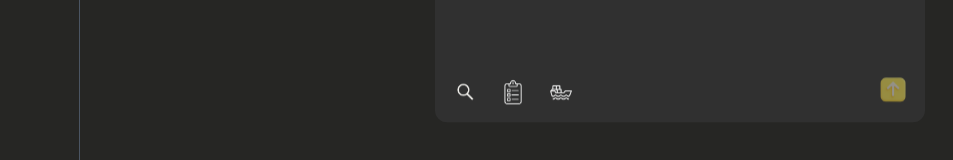
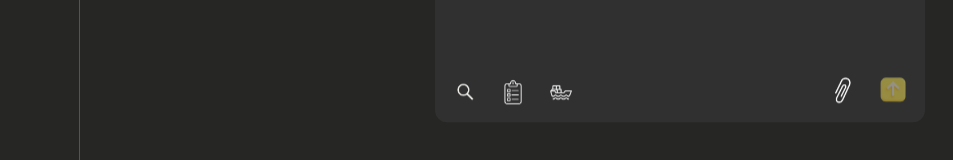
Before and after one commit to auricIecu/ori.v4, a React (Vite) app in the folder Chatbot/frontend/chatbotui/: page / in a window 1280 px wide. Shown: the part 444-604 px from the top of the page, without its empty margins (0-953 px from the left). Built offline with nearby package versions, Linux system fonts and the light colour scheme.

Commit message:
Funcional, con botones utiles

```diff
--- a/Chatbot/frontend/chatbotui/src/App.jsx
+++ b/Chatbot/frontend/chatbotui/src/App.jsx
@@ -9,6 +9,7 @@ import iconoEnviar from './assets/Signo enviar.png';
 import iconoBuscar from './assets/Signo buscar.png';
 import iconoInventario from './assets/Signo inventario.png';
 import iconoImportaciones from './assets/Signo importaciones.png';
+import iconoAdjuntar from './assets/Signo adjuntar.png';
 import ConversationHistory from './ConversationHistory';
 import HistoryPanel from './HistoryPanel';
 
@@ -341,14 +342,23 @@ const App = () => {
                       <img src={iconoImportaciones} alt="Imports" style={{width: '36px', height: '36px', aspectRatio: '1/1', objectFit: 'contain'}} />
                     </button>
                   </div>
+                  <div className="absolute right-3 bottom-3 flex items-center space-x-3">
+                    <button
+                      type="button"
+                      className="bg-transparent border-0 outline-none flex items-center justify-center p-0 hover:opacity-80 transition-opacity"
+                      style={{boxShadow: 'none'}}
+                    >
+                      <img src={iconoAdjuntar} alt="Attach" style={{width: '36px', height: '36px', aspectRatio: '1/1', objectFit: 'contain'}} />
+                    </button>
                     <button
                       type="submit"
-                    className="bg-transparent border-0 outline-none absolute right-3 bottom-3 flex items-center justify-center p-0 disabled:opacity-50 hover:opacity-80 transition-opacity"
+                      className="bg-transparent border-0 outline-none flex items-center justify-center p-0 disabled:opacity-50 hover:opacity-80 transition-opacity"
                       disabled={loading || !message.trim()}
                       style={{boxShadow: 'none'}}
                     >
                       <img src={iconoEnviar} alt="Send" style={{width: '40px', height: '40px', aspectRatio: '1/1', objectFit: 'contain'}} />
                     </button>
+                  </div>
                 </div>
               </form>
             ) : (
@@ -387,14 +397,23 @@ const App = () => {
                       <img src={iconoImportaciones} alt="Imports" style={{width: '36px', height: '36px', aspectRatio: '1/1', objectFit: 'contain'}} />
                     </button>
                   </div>
+                  <div className="absolute right-3 bottom-3 flex items-center space-x-3">
+                    <button
+                      type="button"
+                      className="bg-transparent border-0 outline-none flex items-center justify-center p-0 hover:opacity-80 transition-opacity"
+                      style={{boxShadow: 'none'}}
+                    >
+                      <img src={iconoAdjuntar} alt="Attach" style={{width: '36px', height: '36px', aspectRatio: '1/1', objectFit: 'contain'}} />
+                    </button>
                     <button
                       type="submit"
-                    className="bg-transparent border-0 outline-none absolute right-3 bottom-3 flex items-center justify-center p-0 disabled:opacity-50 hover:opacity-80 transition-opacity"
+                      className="bg-transparent border-0 outline-none flex items-center justify-center p-0 disabled:opacity-50 hover:opacity-80 transition-opacity"
                       disabled={loading || !message.trim()}
                       style={{boxShadow: 'none'}}
                     >
                       <img src={iconoEnviar} alt="Send" style={{width: '40px', height: '40px', aspectRatio: '1/1', objectFit: 'contain'}} />
                     </button>
+                  </div>
                 </div>
               </form>
             )}
```
Also changed, not shown: Chatbot/frontend/chatbotui/src/assets/Signo adjuntar.png (added). Lines whose indentation alone changed are shown as unchanged.
